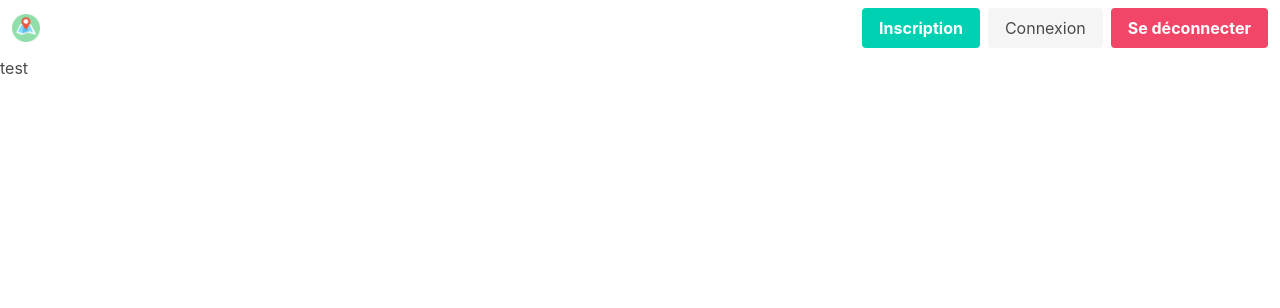
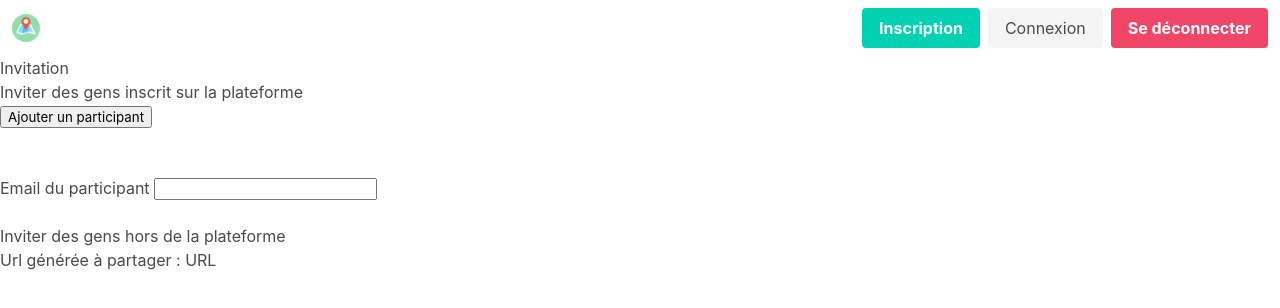
Before and after one commit to Arnaud541/VueJS_Reunionou, a Vue app: page /invit in a window 1280 px wide. Shown: the top 308 px of the page. Built offline with nearby package versions, Linux system fonts and the light colour scheme.

Commit message:
InvitView ok

```diff
--- a/src/views/CreateEventView.vue
+++ b/src/views/CreateEventView.vue
@@ -1,5 +1,4 @@
 <script setup>
-import {reactive} from 'vue'
 import {useRouter} from 'vue-router';
 
 const router = useRouter();
--- a/src/views/InvitView.vue
+++ b/src/views/InvitView.vue
@@ -1,5 +1,23 @@
+<script setup>
+import {useRouter} from 'vue-router';
+
+const router = useRouter();
+
+function validationFormulaire() {
+  console.log("Validation formulaire");
+  router.push('/');
+}
+</script>
+
 <template>
-    <div>
-        test
-    </div>
+    <form @submit.prevent="validationFormulaire">
+        <div>
+            Invitation<br/>
+            Inviter des gens inscrit sur la plateforme<br/>
+            <button>Ajouter un participant</button><br/><br/><br/>
+            Email du participant <input type="text"><br/><br/>
+            Inviter des gens hors de la plateforme<br/>
+            Url générée à partager : URL
+        </div>
+    </form>
 </template>
```
